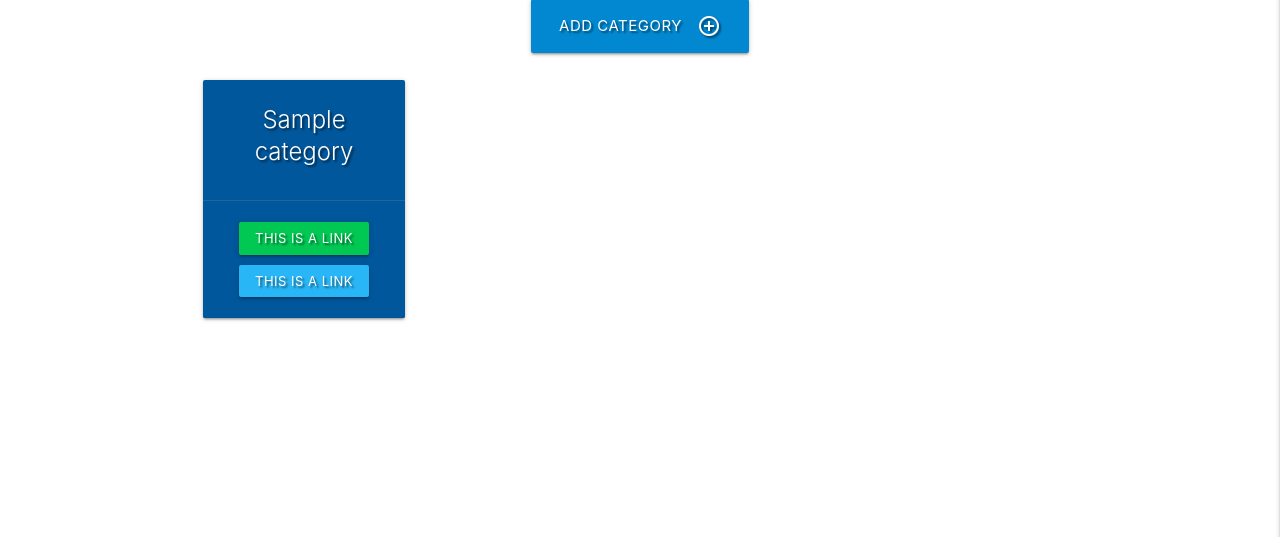
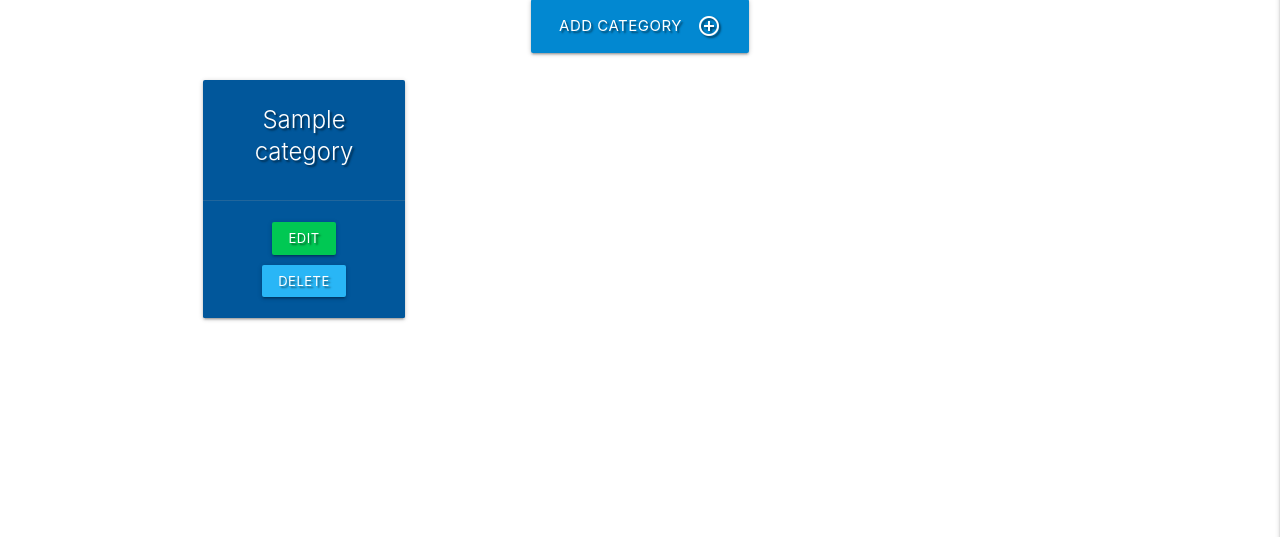
Before and after one commit to martinbannister/ci_wt_flask_task_manager, a Flask app: page /get_categories in a window 1280 px wide. Shown: the part 160-697 px from the top of the page. Run offline with Flask 2, Linux system fonts and the light colour scheme; a database or web service that is not in the repository returns one stand-in record (values such as "Sample title"); some libraries are stand-ins or nearby versions.

Commit message:
FEAT(edit_category.html): add edit category functionality

```diff
--- a/app.py
+++ b/app.py
@@ -169,6 +169,20 @@ def add_category():
     return render_template("add_category.html")
 
 
+@app.route("/edit_category/<category_id>", methods=["GET", "POST"])
+def edit_category(category_id):
+    if request.method == "POST":
+        submit = {
+            "category_name": request.form.get("category_name")
+        }
+        mongo.db.categories.update_one({"_id": ObjectId(category_id)}, {"$set": submit})
+        flash("Category successfully updated")
+        return redirect(url_for("get_categories"))
+
+    category = mongo.db.categories.find_one({"_id": ObjectId(category_id)})
+    return render_template("edit_category.html", category=category)
+
+
 if __name__ == "__main__":
     app.run(host=os.environ.get("IP"),
             port=int(os.environ.get("PORT")),
--- a/templates/categories.html
+++ b/templates/categories.html
@@ -19,8 +19,8 @@
                         <span class="card-title">{{ category.category_name }}</span>
                     </div>
                     <div class="card-action">
-                        <a href="#" class="waves-effect waves-light btn-small green accent-4">This is a link</a>
-                        <a href="#"class="waves-effect waves-light btn-small light-blue lighten-1">This is a link</a>
+                        <a href="{{ url_for('edit_category', category_id=category._id) }}" class="waves-effect waves-light btn-small green accent-4">Edit</a>
+                        <a href="#"class="waves-effect waves-light btn-small light-blue lighten-1">Delete</a>
                     </div>
                 </div>
             </div>
```
Also changed, not shown: templates/edit_category.html (added, +31 -0 lines).
